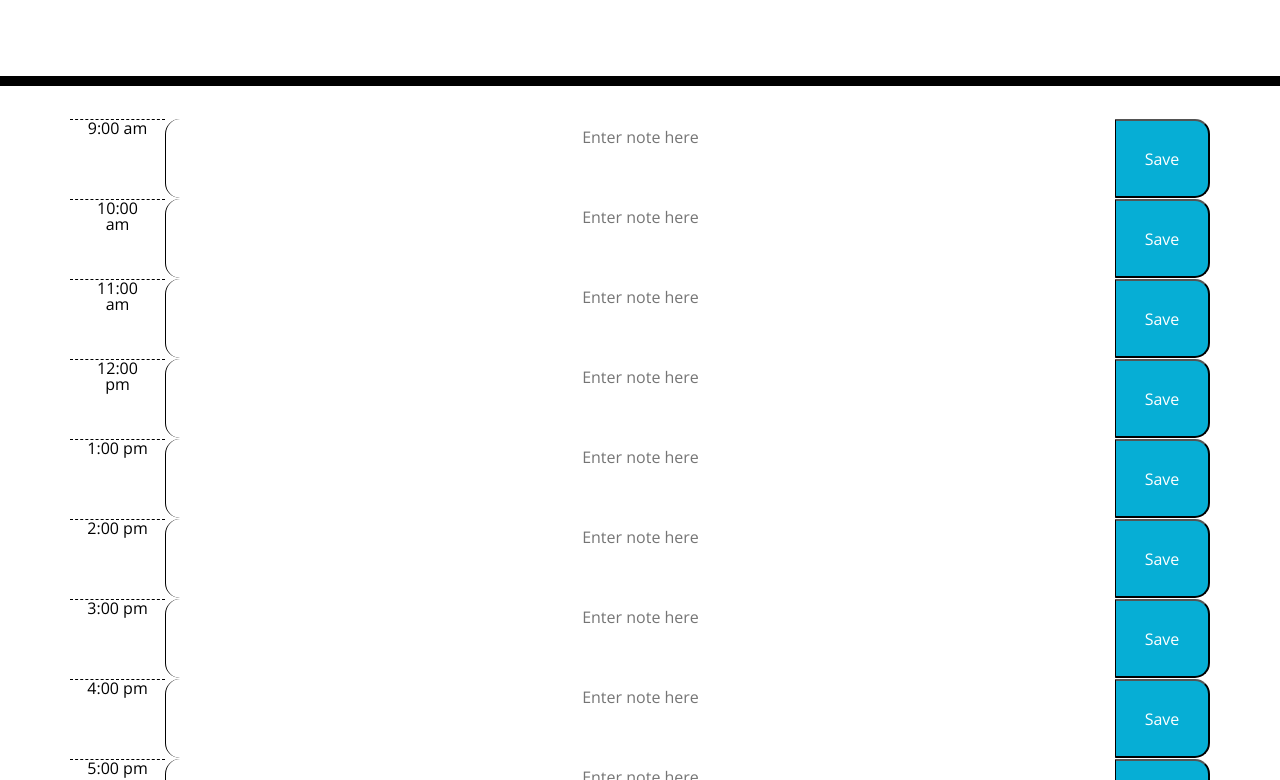
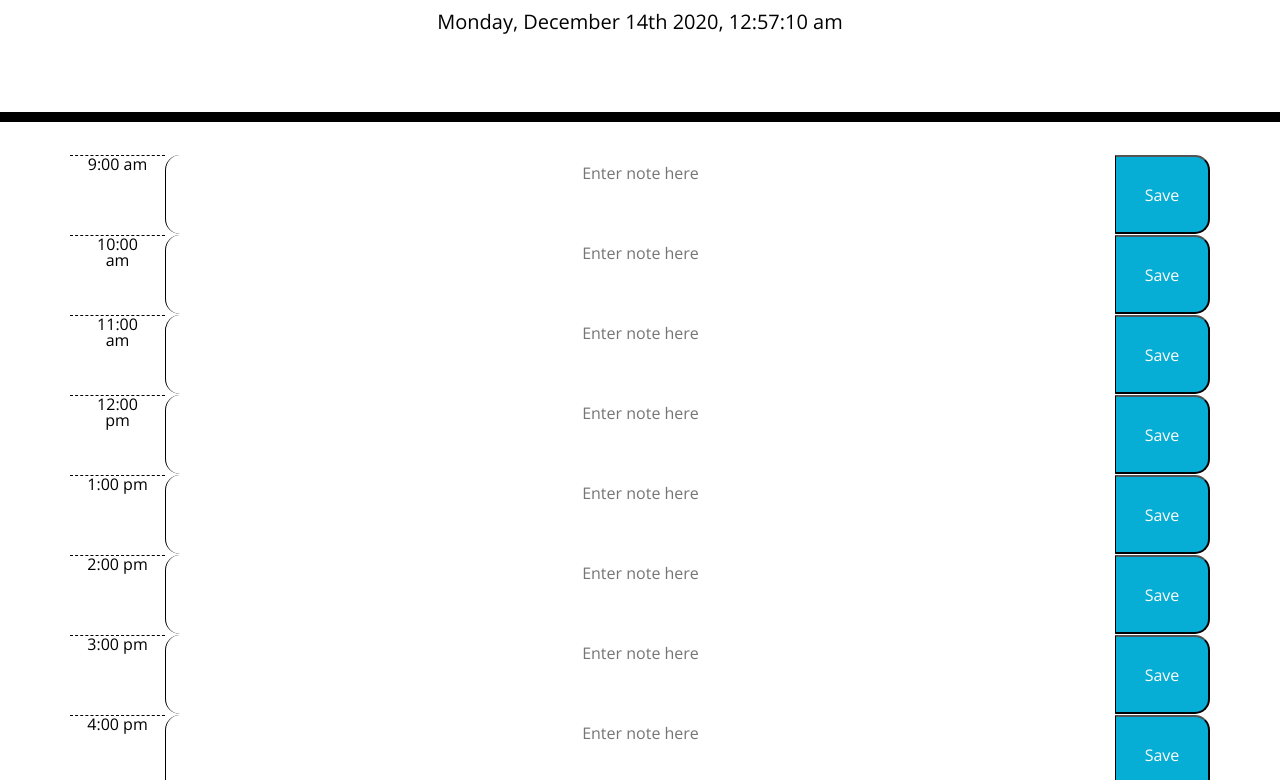
Before and after one commit to phamthomas12/DaySchedular, a plain HTML site: page Develop/index.html in a window 1280 px wide. Shown: the part 182-962 px from the top of the page. Drawn offline with nearby package versions, Linux system fonts and the light colour scheme.

Commit message:
Curent Time displaying

```diff
--- a/Develop/index.html
+++ b/Develop/index.html
@@ -80,5 +80,6 @@
 
     <script src="https://code.jquery.com/jquery-3.4.1.min.js"></script>
     <script src="https://cdnjs.cloudflare.com/ajax/libs/moment.js/2.24.0/moment.min.js"></script>
+    <script src="script.js"></script>
   </body>
 </html>
--- /dev/null
+++ b/Develop/script.js
@@ -0,0 +1,10 @@
+$(document).ready(function () {
+    let momentVar = moment().format("dddd, MMMM Do YYYY, h:mm:ss a");
+
+    //display current day at top of calender
+    function displayDate() {
+        let currentDay = $("#currentDay").text(momentVar);
+        return currentDay;
+    }
+    displayDate()
+});
```
